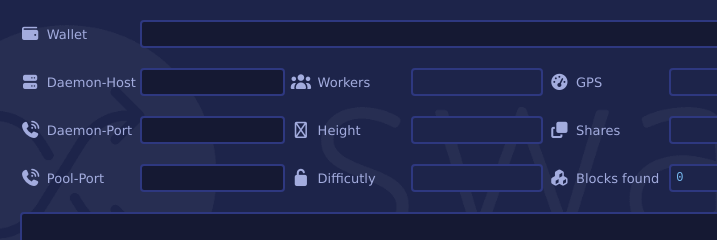
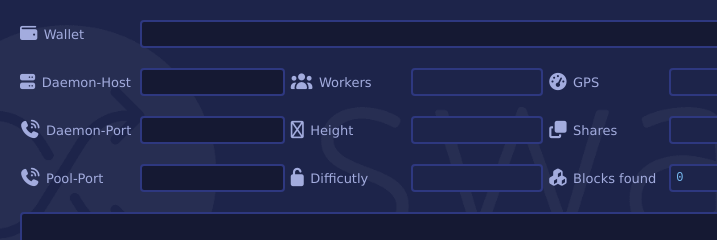
Before and after one commit to swap-dev/micropool-gui, an Electron app: page index.html in a window 800 px wide. Shown: the top 240 px of the page, 0-717 px from the left. Drawn offline with Linux system fonts and the light colour scheme; no server answers.

Commit message:
new fa path

```diff
--- a/index.html
+++ b/index.html
@@ -3,7 +3,7 @@
 	<head>
         <meta charset="UTF-8">
 		<link rel="stylesheet" href="resources/custom.css">
-		<link rel="stylesheet" href="resources/fa/css/all.css">
+		<link rel="stylesheet" href="resources/fa.css">
 	</head>
 	<body>
 		<div id="body">
```
